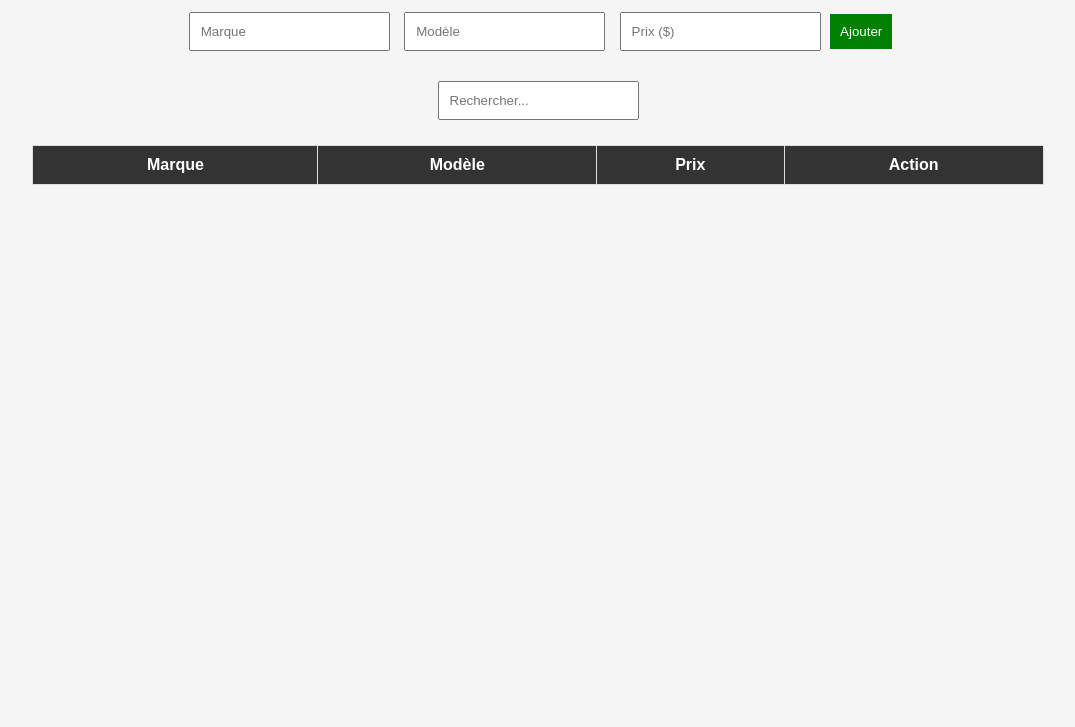
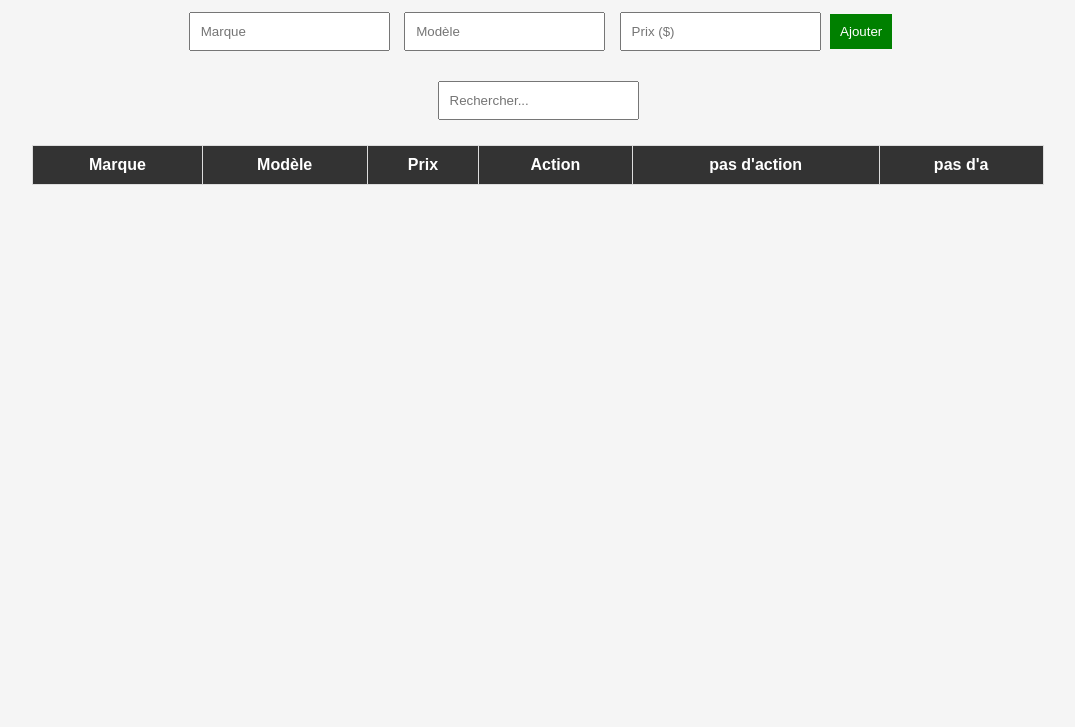
Before and after one commit to fanevann/vente, a plain HTML site: page index.html in a window 1280 px wide. Shown: the part 73-800 px from the top of the page, without its empty margins (102-1177 px from the left). Drawn offline with Linux system fonts and the light colour scheme.

Commit message:
modif index.html

```diff
--- a/index.html
+++ b/index.html
@@ -27,6 +27,10 @@
             <th>Modèle</th>
             <th>Prix</th>
             <th>Action</th>
+            <th>pas d'action</th>
+            <th>pas d'a</th>
+
+
         </tr>
     </thead>
     <tbody id="listeVoitures"></tbody>
```
Also changed, not shown: 1 other file.
